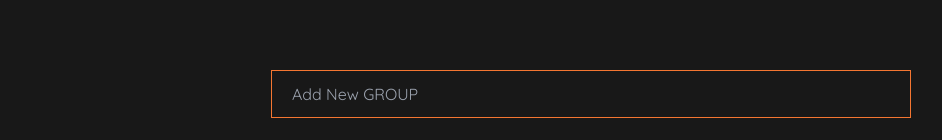
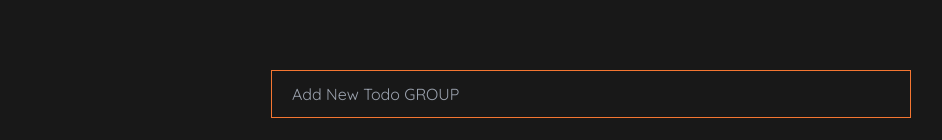
Before and after one commit to Rosyidimalang/trello-2, a React (Create React App) app: page / in a window 1280 px wide. Shown: the part 178-318 px from the top of the page, without its empty margins (49-991 px from the left). Built offline with nearby package versions, Linux system fonts and the light colour scheme.

Commit message:
small change

```diff
--- a/src/components/tugas.js
+++ b/src/components/tugas.js
@@ -25,7 +25,7 @@ export default function Tugas() {
   const newGroup = [...group];
 
   const addGroup = (e) => {
-    if (e.key === "Enter") {
+    if (e.key === "Enter" || e.key === "Tab") {
       newGroup.push({ title: e.target.value, list: [] });
       setGroup(newGroup);
       e.target.value = "";
@@ -38,7 +38,7 @@ export default function Tugas() {
   };
 
   const addItem = (e, idxGroup) => {
-    if (e.key === "Enter") {
+    if (e.key === "Enter" || e.key === "Tab") {
       newGroup[idxGroup].list.push(e.target.value);
       setGroup(newGroup);
       e.target.value = "";
@@ -178,7 +178,7 @@ export default function Tugas() {
                           <div className="flex gap-3 justify-between px-6 py-3  rounded-full">
                             <input
                               onKeyDown={(e) => addItem(e, idx)}
-                              placeholder="add new Item"
+                              placeholder="add new todo Item"
                               className=" grow border border-white text-white bg-transparent pl-3 md:py-2  rounded-full "
                             />
                             <button
@@ -206,7 +206,7 @@ export default function Tugas() {
         {/* <div className="bg-gray-300 min-h-[15vh] flex justify-center mt-7"> */}
         <input
           onKeyDown={addGroup}
-          placeholder="Add New GROUP"
+          placeholder="Add New Todo GROUP"
           className="border border-[#f47631] bg-transparent text-white h-[3rem] w-full px-5 mt-16"
         />
         {/* </div> */}
```
